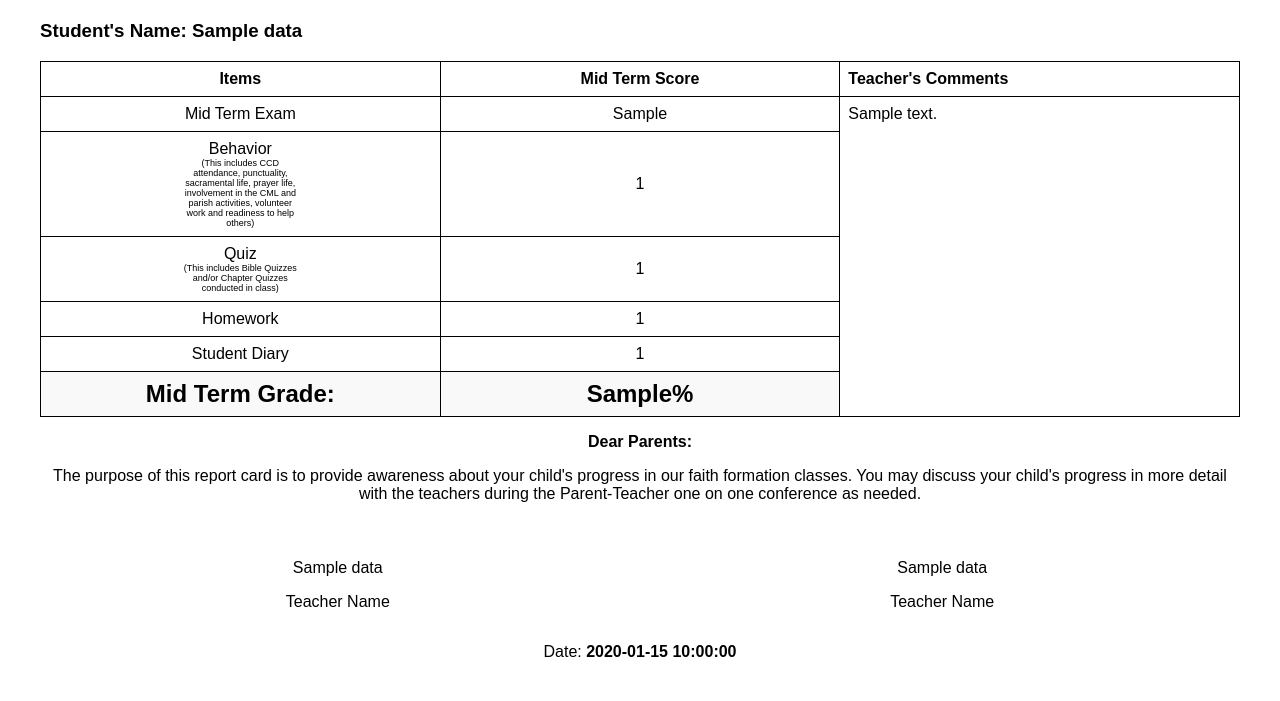
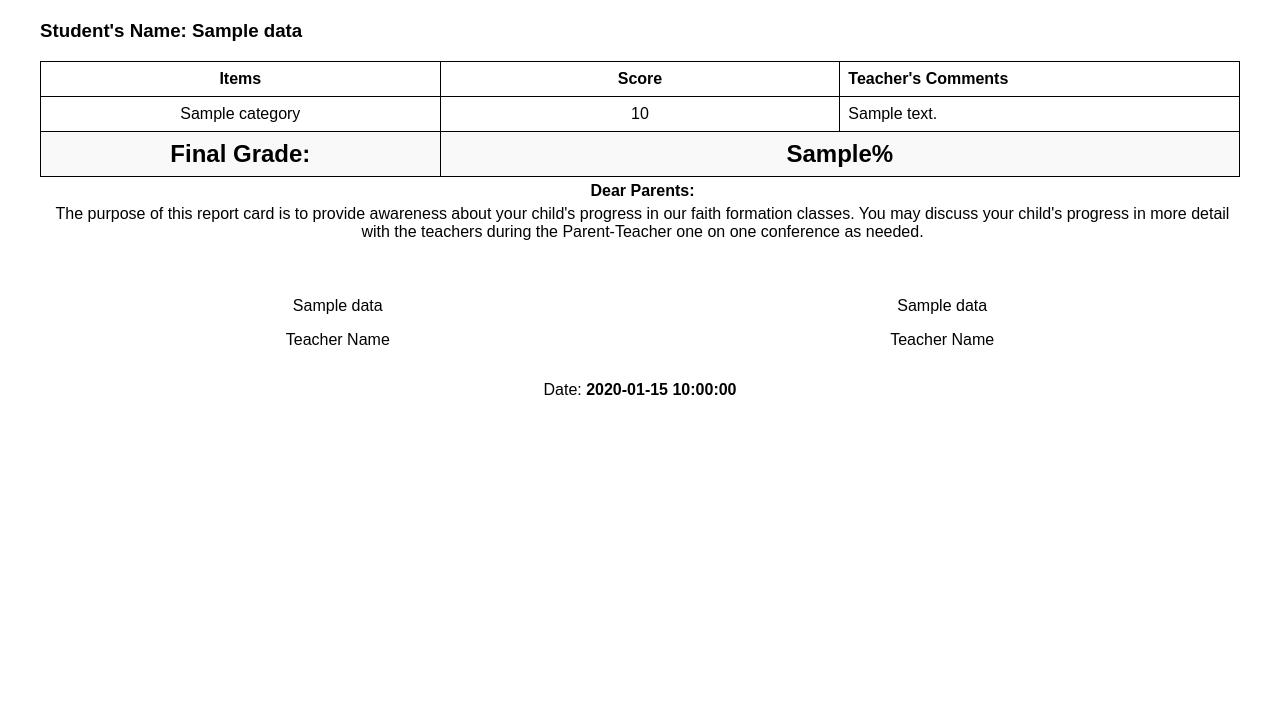
Before and after one commit to Sangeethm04/report-cards, a Flask app: template templates/midCard.html in a window 1280 px wide. Shown: the part 206-907 px from the top of the page. After the commit the page ends 601 px from the top, so only its background shows below. Run offline with Flask 3, Linux system fonts and the light colour scheme; the template is opened without the code that fills it: most values are stand-ins (such as "Sample title", 1, 10 or a date in 2020); some libraries are stand-ins or nearby versions.

Commit message:
adding dynamic column headers/categories

```diff
--- a/main.py
+++ b/main.py
@@ -157,49 +157,67 @@ def convert_html_to_pdf():
 
 @app.route('/generate_pdf/<name>')
 def generate_pdf(name):
-    # Find the student data by namet
+    # 1) Find the student data by name
     try:
         student_data = next(item for item in students_data if item['First Name'] == name)
     except StopIteration:
         abort(404, description="Student not found")
 
+    # 2) Define which columns are *excluded* from the dynamic categories
+    #    (since these are "fixed" data points like names, teacher comments, etc.)
+    EXCLUDED_COLUMNS = [
+        "First Name",
+        "Last Name",
+        "Parent Email",
+        "Teacher Comments",
+        "Teacher1Name",
+        "Teacher2Name",
+        "Grade",
+        "Final Grade",
+        # Add more here if your CSV has columns
+        # that should NOT be treated as grading categories
+    ]
 
+    # 3) Build a list of categories from columns that are not excluded
+    category_columns = [col for col in student_data.keys() if col not in EXCLUDED_COLUMNS]
 
-    # Extract relevant data from the student_data
+    # Example: if your CSV columns are:
+    #   [ "First Name", "Last Name", "Mid-Term Exam", "Behavior Mid", "Quiz Mid",
+    #     "Homework Mid", "Diary Mid", "Curve", "Final Grade", "Teacher Comments",
+    #     "Parent Email", "Grade", "Teacher1Name", "Teacher2Name" ]
+    #
+    # then category_columns might end up being:
+    #   [ "Mid-Term Exam", "Behavior Mid", "Quiz Mid", "Homework Mid", "Diary Mid", "Curve" ]
+
+    # 4) Build a list/dict of categories for the template
+    categories = []
+    for col in category_columns:
+        categories.append({
+            "title": col,
+            "score": student_data[col]
+        })
+
+    # 5) Construct your main data dictionary for the template
     data = {
         "name": f"{student_data['First Name']} {student_data['Last Name']}",
-        "mid_term_exam": student_data['Mid-Term Exam'],
-        # "exam_final": student_data['Final Exam'],
-        # "exam_total": student_data['Exam Total'],
-        "behavior_mid": student_data['Behavior Mid'],
-        # "behavior_final": student_data['Behavior Final'],
-        # "behavior_total": student_data['Behavior Total'],
-        "quiz_mid": student_data['Quiz Mid'],
-        # "quiz_final": student_data['Quiz Final'],
-        # "quiz_total": student_data['Quiz Total'],
-        "homework_mid": student_data['Homework Mid'],
-        # "homework_final": student_data['Homework Final'],
-        # "homework_total": student_data['Homework Total'],
-        "diary_mid": student_data['Diary Mid'],
-        # "diary_final": student_data['Diary Final'],
-        # "diary_total": student_data['Diary Total'],
         "final_grade": student_data['Final Grade'],
         "teacher_comments": student_data['Teacher Comments'],
         "teacher1_name": student_data['Teacher1Name'],
         "teacher2_name": student_data['Teacher2Name'],
-        "grade":student_data["Grade"],
+        "grade": student_data["Grade"],
         "date": formatted_date,
-        "email": student_data["Parent Email"]
+        "email": student_data["Parent Email"],
+        "categories": categories    # <== pass the dynamic list here
     }
 
-    # PDF path to save
+    # 6) Render the template and convert to PDF
     pdf_path = f'ReportCards/{name} Report Card.pdf'
     try:
         rendered = render_template("midCard.html", data=data)
         pdfkit.from_string(rendered, pdf_path)
         print(f"PDF generated and saved at {pdf_path}")
 
-        # Send an email if there's a parent email
+        # 7) If there's a parent email, send the PDF
         emails = data['email']
         parent_email = [email.strip() for email in emails.split(",")]
         if parent_email:
@@ -209,6 +227,7 @@ def generate_pdf(name):
     except Exception as e:
         print(f"PDF generation failed: {e}")
 
+    return f"PDF for {name} generated."
 def send_email(to, pdf_path, data):
     subject = f"CCD Report Card for {data['name']}"
     body = f"Dear Parent,\n\nPlease find attached the report card for your child, {data['name']}.\n\nBest regards,\nFaith Formation Team\nSt. Thomas Syro Malabar Forane Catholic Church"
--- a/templates/midCard.html
+++ b/templates/midCard.html
@@ -33,18 +33,18 @@
             text-align: center;
         }
         .report-card .score-column {
-            width: 30%; /* Increase the width of the score column */
+            width: 30%;
         }
         .report-card .comments-cell {
-            width: 30%; /* Reduce the width of the comments cell */
+            width: 30%;
             text-align: left;
             vertical-align: top;
         }
         .report-card .title-column {
-            width: 30%; /* Adjust the size of the title column */
+            width: 30%;
         }
         .footer p {
-            margin: 5px 0 5 5;
+            margin: 5px 0 5px 5px;
         }
         .teacher-signature {
             margin-top: 40px;
@@ -52,20 +52,19 @@
         }
         .teacher-signature div {
             display: inline-block;
-            width: 45%; /* Adjust width to control spacing */
+            width: 45%;
             text-align: center;
             vertical-align: top;
         }
         .teacher-signature div:not(:last-child) {
-            margin-right: 5%; /* Add spacing between the names */
+            margin-right: 5%;
         }
         .final-grade {
             font-size: 24px;
             font-weight: bold;
             text-align: center;
-            background-color: #f9f9f9; /* Optional: Add a background color */
+            background-color: #f9f9f9; /* Optional: Add background color */
         }
-
         .header .images {
             display: flex;
             justify-content: space-between;
@@ -80,11 +79,11 @@
 <body>
     <div class="header">
         <div class="images">
-            <img src="https://i.pinimg.com/originals/a3/45/a3/a345a399e507a81521804a3994386098.png" alt="Left Image"> <!-- Replace with the actual path to your left image --> </div>
-            <h1>St. Thomas Syro-Malabar Catholic Forane Church</h1>
-
+            <img src="https://i.pinimg.com/originals/a3/45/a3/a345a399e507a81521804a3994386098.png" alt="Left Image">
+        </div>
+        <h1>St. Thomas Syro-Malabar Catholic Forane Church</h1>
         <p>510 Elizabeth Avenue, Somerset, NJ</p>
-        <p>Year End Report Card: CCD Grade {{data["grade"]}}</p>
+        <p>Year End Report Card: CCD Grade {{ data["grade"] }}</p>
         <p>School Year: 2024-2025</p>
     </div>
 
@@ -95,50 +94,45 @@
             <thead>
                 <tr>
                     <th class="title-column">Items</th>
-                    <th class="score-column">Mid Term Score</th>
+                    <th class="score-column">Score</th>
                     <th class="comments-cell">Teacher's Comments</th>
                 </tr>
             </thead>
             <tbody>
+                {% for category in data["categories"] %}
                 <tr>
-                    <td class="title-column">Mid Term Exam</td>
-                    <td class="score-column">{{ data["mid_term_exam"] }}</td>
-                    <td class="comments-cell" rowspan="6">{{ data["teacher_comments"] }}</td>
+                    <!-- Category title -->
+                    <td class="title-column">
+                        {{ category.title }}
+                    </td>
+                    <!-- Score -->
+                    <td class="score-column">
+                        {{ category.score }}
+                    </td>
+                    <!-- Teacher's comments only on the first row, with a rowspan across all categories -->
+                    {% if loop.first %}
+                        <td class="comments-cell" rowspan="{{ data["categories"]|length }}">
+                            {{ data["teacher_comments"] }}
+                        </td>
+                    {% endif %}
                 </tr>
-                <tr>
-                    <td class="title-column">Behavior<br><div style="font-size:xx-small">(This includes CCD<br>
-                        attendance, punctuality,<br>
-                        sacramental life, prayer life,<br>
-                        involvement in the CML and<br>
-                        parish activities, volunteer<br>
-                        work and readiness to help<br>
-                        others)</div></td>
-                    <td class="score-column">{{ data["behavior_mid"] }}</td>
-                </tr>
-                <tr>
-                    <td class="title-column">Quiz<br><div style="font-size:xx-small">(This includes Bible Quizzes<br>
-                        and/or Chapter Quizzes<br>
-                        conducted in class)</div> </td>
-                    <td class="score-column">{{ data["quiz_mid"] }}</td>
-                </tr>
-                <tr>
-                    <td class="title-column">Homework</td>
-                    <td class="score-column">{{ data["homework_mid"] }}</td>
-                </tr>
-                <tr>
-                    <td class="title-column">Student Diary</td>
-                    <td class="score-column">{{ data["diary_mid"] }}</td>
-                </tr>
+                {% endfor %}
+
+                <!-- Final Grade Row -->
                 <tr class="final-grade">
-                    <td>Mid Term Grade: </td>
-                    <td class="score-column" colspan="1"><strong>{{ data["final_grade"] }}%</strong></td>
+                    <td>Final Grade:</td>
+                    <td class="score-column" colspan="2"><strong>{{ data["final_grade"] }}%</strong></td>
                 </tr>
             </tbody>
         </table>
 
         <div class="footer">
             <p><strong>Dear Parents:</strong></p>
-            <p>The purpose of this report card is to provide awareness about your child's progress in our faith formation classes. You may discuss your child's progress in more detail with the teachers during the Parent-Teacher one on one conference as needed.</p>
+            <p>
+                The purpose of this report card is to provide awareness about your child's progress
+                in our faith formation classes. You may discuss your child's progress in more detail
+                with the teachers during the Parent-Teacher one on one conference as needed.
+            </p>
         </div>
 
         <div class="teacher-signature">
```
Also changed, not shown: templates/index.html (+18 -4 lines).
